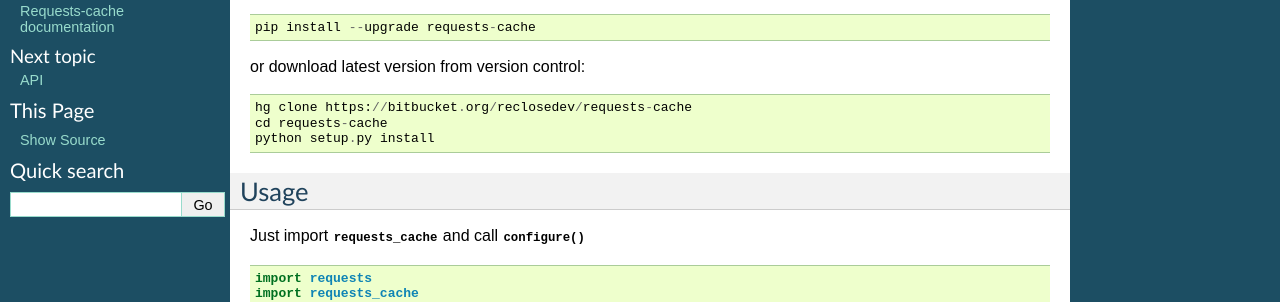
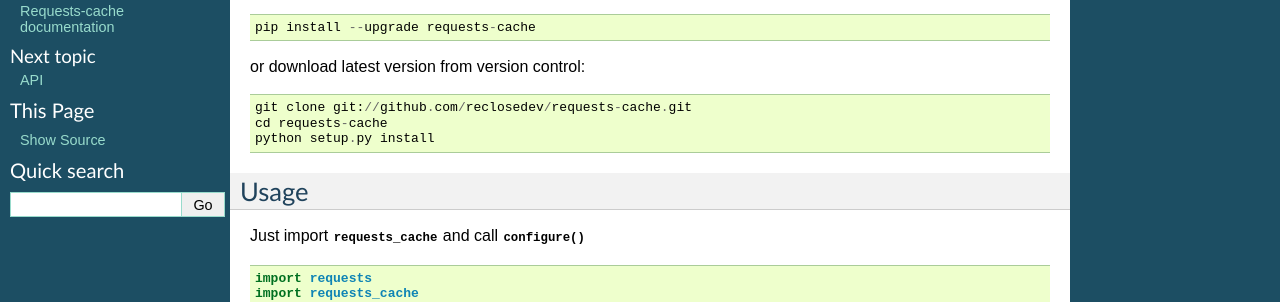
Before and after one commit to requests-cache/requests-cache, a Sphinx documentation site: the page built from docs/user_guide.rst, in a window 1280 px wide. Shown: the part 172-474 px from the top of the page. Built offline with Sphinx 7.4.7, drawn with Linux system fonts in a browser that asks for light colours.

Commit message:
Change links from BitBucket to GitHub

```diff
--- a/README.rst
+++ b/README.rst
@@ -31,4 +31,4 @@
 
 - **Documentation** at `readthedocs.org <http://readthedocs.org/docs/requests-cache/>`_
 
-- **Source code and issue tracking** at `BitBucket.org <https://bitbucket.org/reclosedev/requests-cache>`_.
+- **Source code and issue tracking** at `GitHub <https://github.com/reclosedev/requests-cache>`_.
--- a/docs/index.rst
+++ b/docs/index.rst
@@ -10,7 +10,7 @@
 is a transparent persistent cache for requests_ library.
 
 Source code and issue tracking can be found at
-`BitBucket <https://bitbucket.org/reclosedev/requests-cache>`_.
+`GitHub <https://github.com/reclosedev/requests-cache>`_.
 
 
 **Contents:**
--- a/docs/user_guide.rst
+++ b/docs/user_guide.rst
@@ -13,7 +13,7 @@
 
 or download latest version from version control::
 
-    hg clone https://bitbucket.org/reclosedev/requests-cache
+    git clone git://github.com/reclosedev/requests-cache.git
     cd requests-cache
     python setup.py install
 
@@ -82,7 +82,7 @@
     >>> requests_cache.has_ulr('http://httpbin.org/get')
     False
 
-.. seealso:: `example.py <https://bitbucket.org/reclosedev/requests-cache/src/tip/example.py>`_
+.. seealso:: `example.py <https://github.com/reclosedev/requests-cache/blob/master/example.py>`_
 
 
 Persistence
--- a/setup.py
+++ b/setup.py
@@ -22,7 +22,7 @@
     description='Persistent cache for requests library',
     author='Roman Haritonov',
     author_email='reclosedev@gmail.com',
-    url='https://bitbucket.org/reclosedev/requests-cache',
+    url='https://github.com/reclosedev/requests-cache',
     install_requires=['requests'],
     keywords=['requests', 'cache', 'persistence'],
     license='BSD License',
```
